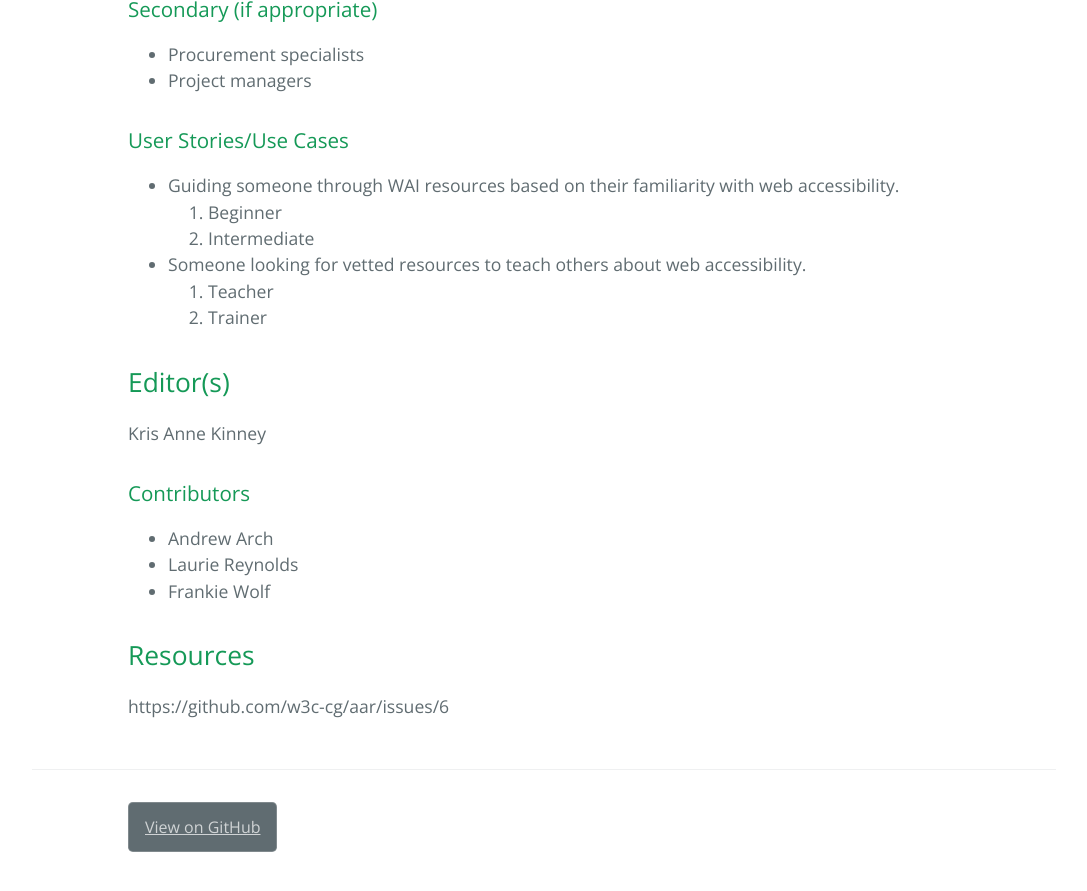
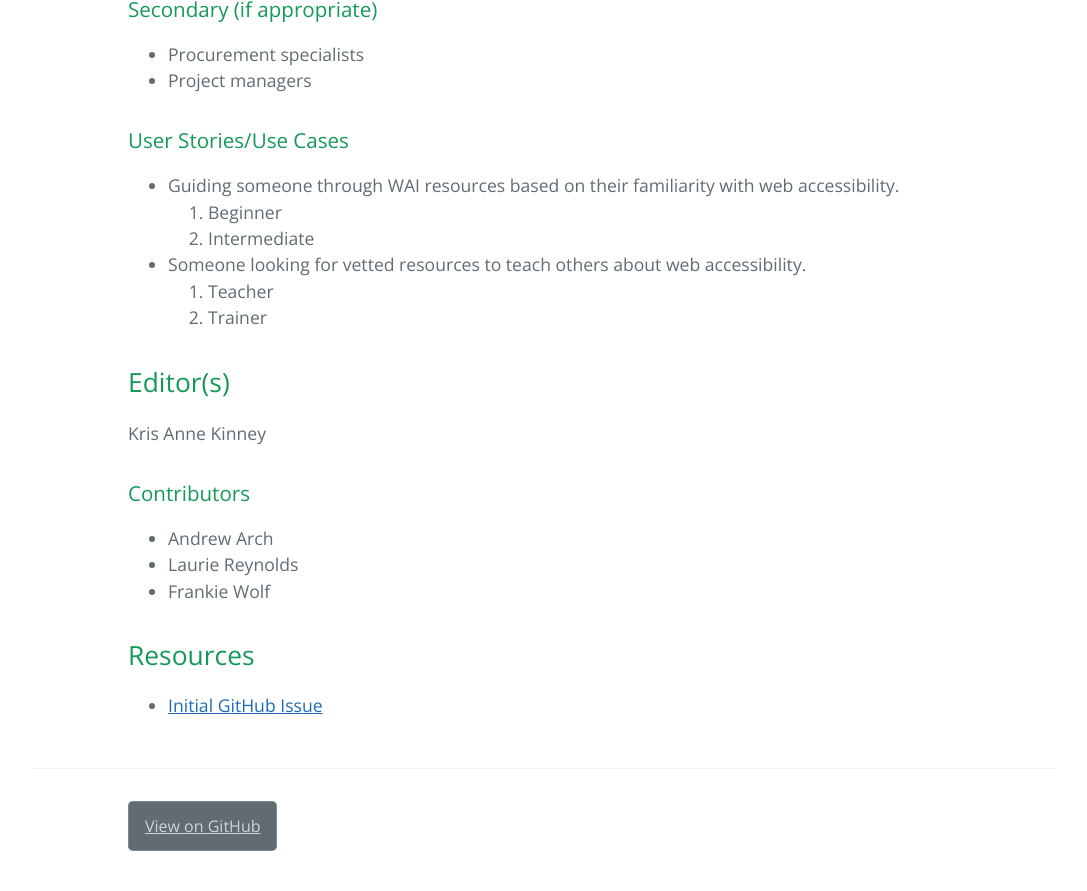
Before and after one commit to w3c-cg/aar, a Jekyll site: the page built from resources/navigating_WAI/scope.md, in a window 1280 px wide and 900 px high, scrolled down 834 px. Shown: the top 891 px of the window, without its empty margins (96-1183 px from the left). Built offline with Jekyll 4.4.1, drawn with Linux system fonts in a browser that asks for light colours.

Commit message:
Update scope.md

```diff
--- a/resources/navigating_WAI/scope.md
+++ b/resources/navigating_WAI/scope.md
@@ -52,4 +52,4 @@ Kris Anne Kinney
 
 ## Resources
 
-https://github.com/w3c-cg/aar/issues/6
+* [Initial GitHub Issue](https://github.com/w3c-cg/aar/issues/6)
```
